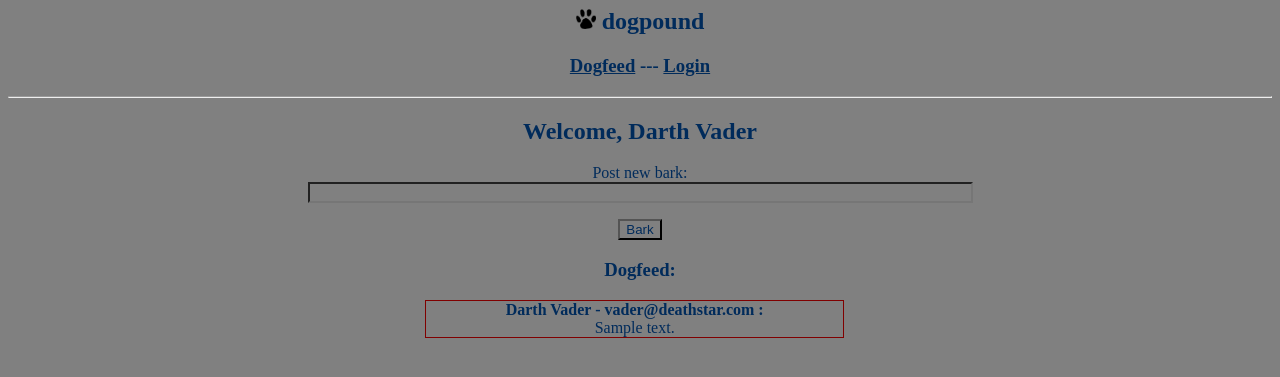
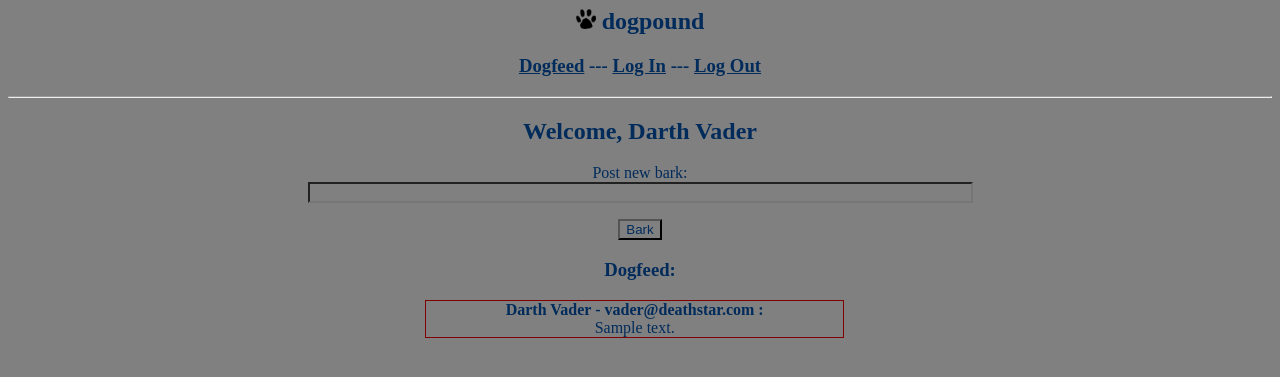
Before and after one commit to travcunn/CS450-dogpound, a Flask app: page / in a window 1280 px wide. Shown: the top 377 px of the page. Run offline with Flask 2, Linux system fonts and the light colour scheme; a user stored in the database is signed in; tables that the repository leaves empty hold one stand-in row (values such as "Sample post").

Commit message:
Add logout button on pages,s and add test barks to database.

```diff
--- a/app/templates/base.html
+++ b/app/templates/base.html
@@ -19,12 +19,10 @@
 			<a href="/index">Dogfeed</a>
 			---
 <!-- If user is logged in then we don't want to show the login button -->
-		{% if activeUser == '' %}
-			<a href="/login">Login</a>
-		{% elif activeUser == null  %}
-			<a href="/login">Login</a>
+		{% if is_logged_in %}
+			<a href="/logout">Log Out</a>
 		{% else %}
-			<a href="/logout">Log Out</a>
+			<a href="/login">Log In</a> --- <a href="/logout">Log Out</a>
 		{% endif %}
 		</h3>
     </div>
```
Also changed, not shown: app.db.
